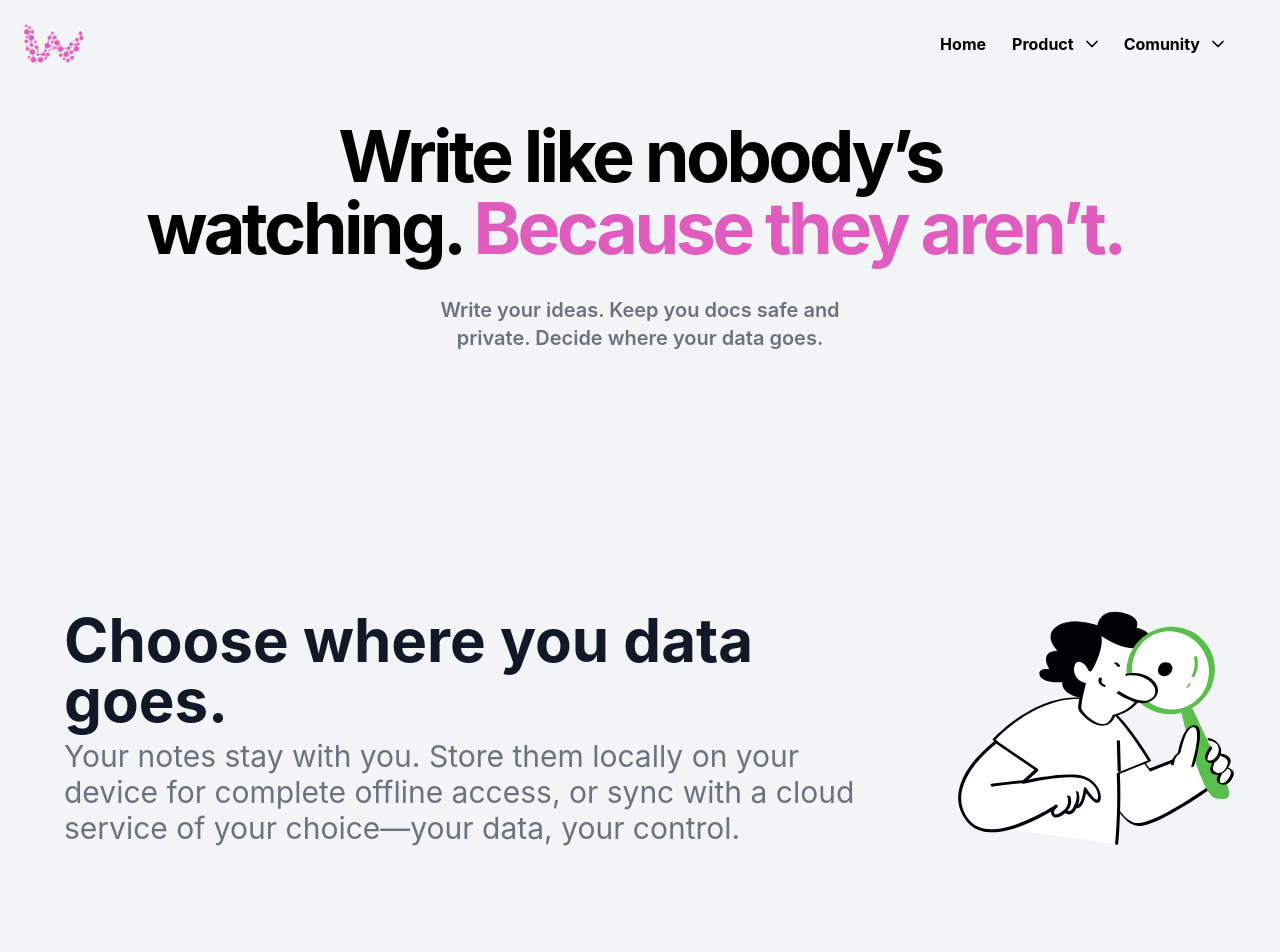
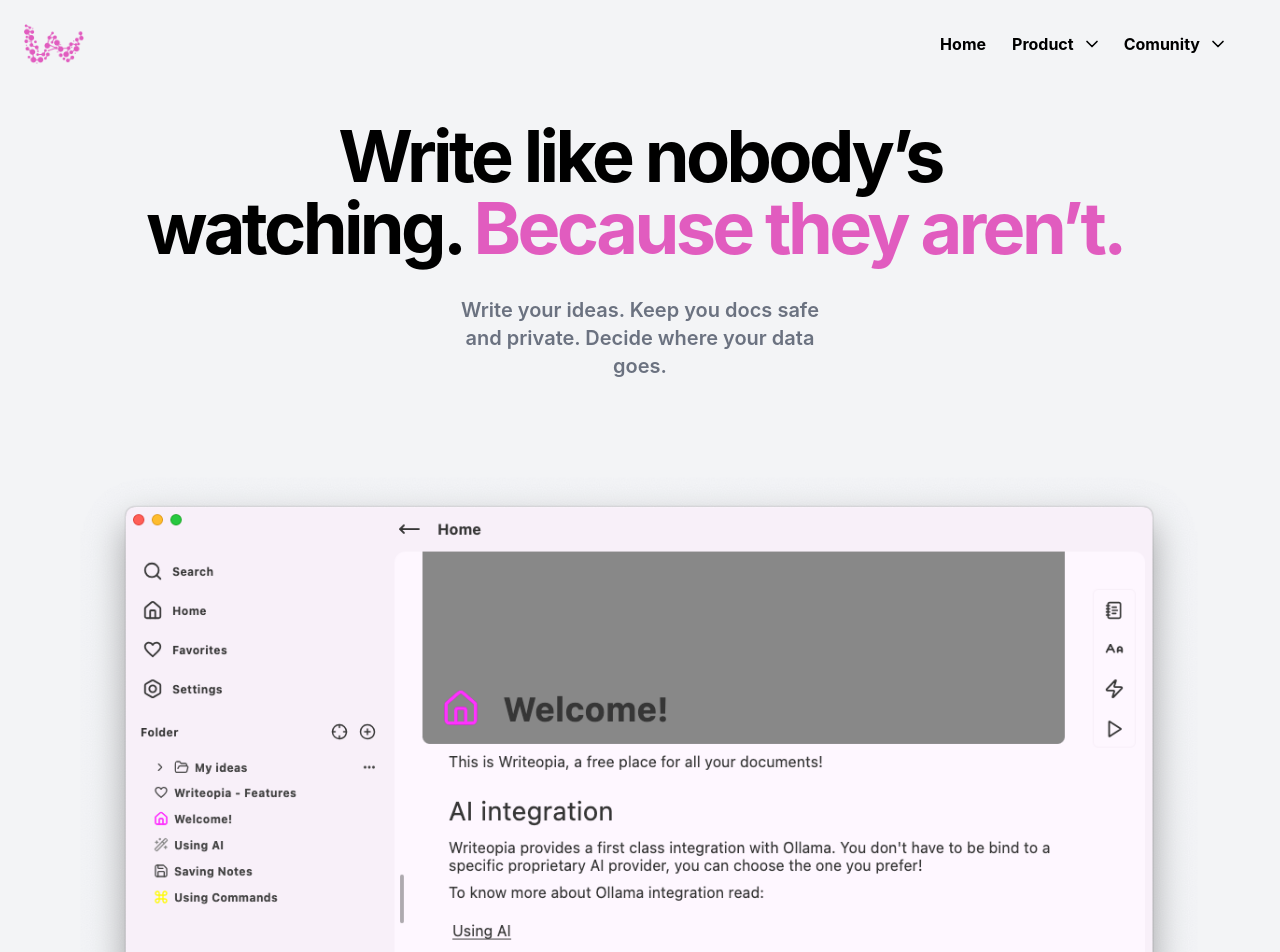
Before and after one commit to leandroBorgesFerreira/WriteopiaLandingPage, a React (Create React App) app: page / in a window 1280 px wide. Shown: the top 952 px of the page. Built offline with nearby package versions, Linux system fonts and the light colour scheme.

Commit message:
Update hero.tsx

```diff
--- a/src/home/hero.tsx
+++ b/src/home/hero.tsx
@@ -9,10 +9,10 @@
     <Suspense fallback="loading">
       <div className="subheader">
         <p className='text-3xl sm:text-5xl md:text-6xl lg:text-7xl font-bold dark:text-gray-200 tracking-tighter p-8'>{t('hero1')}<span className="highlight">{t('hero2')}</span></p>
-        <p className="max-w-[440px] text-gray-500 dark:text-gray-400 font-semibold text-xl pb-20">{t('subhero')}</p>
+        <p className="max-w-[440px] text-gray-500 dark:text-gray-400 font-semibold text-xl pb-20 px-8">{t('subhero')}</p>
 
-        {/* <img src="/hero_light.png" alt="Screenshot of Writeopia" className="responsive-image object-cover dark:hidden" />
-        <img src="/hero_dark.png" alt="Screenshot of Writeopia" className="responsive-image object-cover hidden dark:block" /> */}
+        <img src="/hero_light.png" alt="Screenshot of Writeopia" className="responsive-image object-cover dark:hidden" />
+        <img src="/hero_dark.png" alt="Screenshot of Writeopia" className="responsive-image object-cover hidden dark:block" />
       </div>
     </Suspense>
   );
```
